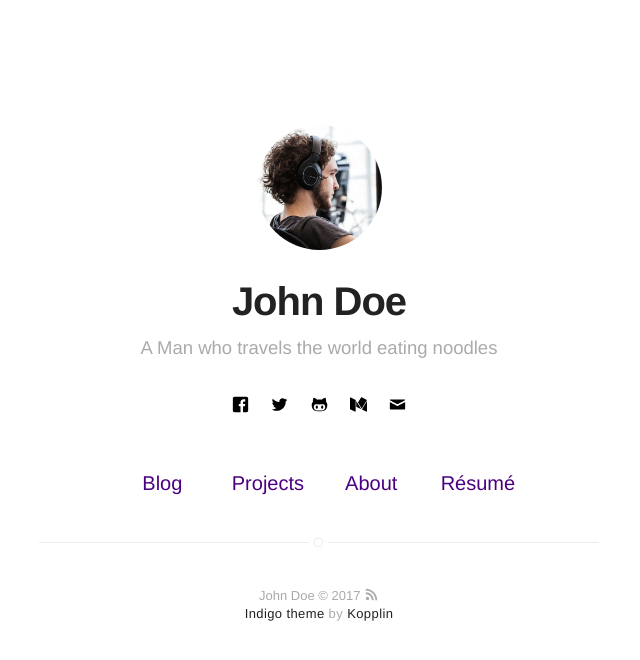
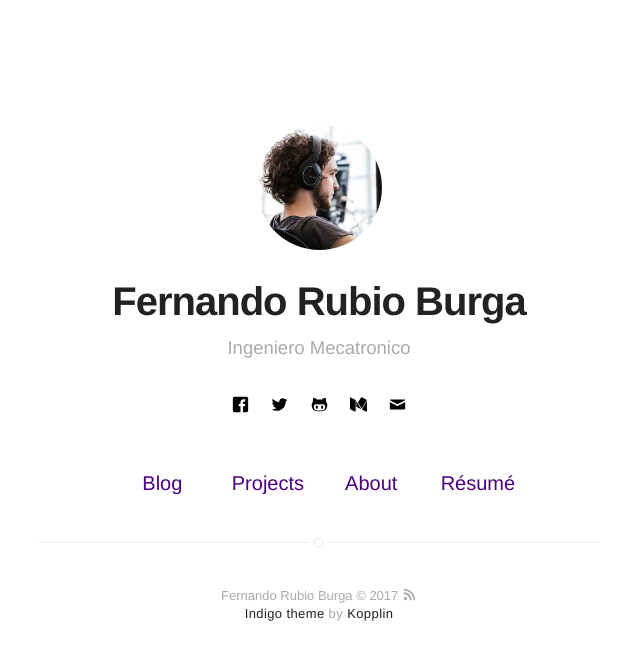
Before and after one commit to nandorrb/mecatronica, a Jekyll site: the page built from index.html, in a window 1280 px wide. Shown: the top 660 px of the page, without its empty margins (321-961 px from the left). Built offline with Jekyll 4.4.1, drawn with Linux system fonts in a browser that asks for light colours.

Commit message:
Updated Config

```diff
--- a/_config.yml
+++ b/_config.yml
@@ -8,15 +8,15 @@ collections:
   uploads:
     title: Uploads
     output: true
-name: John Doe
-bio: A Man who travels the world eating noodles
-description: A blog about technology and stuff related
+name: Fernando Rubio Burga
+bio: Ingeniero Mecatronico
+description: Un blog de mis proyectos realizados
 external-image: false
 picture: assets/images/profile.jpg
 resume: true
 resume-external: true
 resume-url: https://google.com/?q=my+resume
-url: https://koppl.in/indigo
+url: http://mecatronica.pe/
 permalink: "/:title/"
 disqus:
   shortname: mydisqus
```
